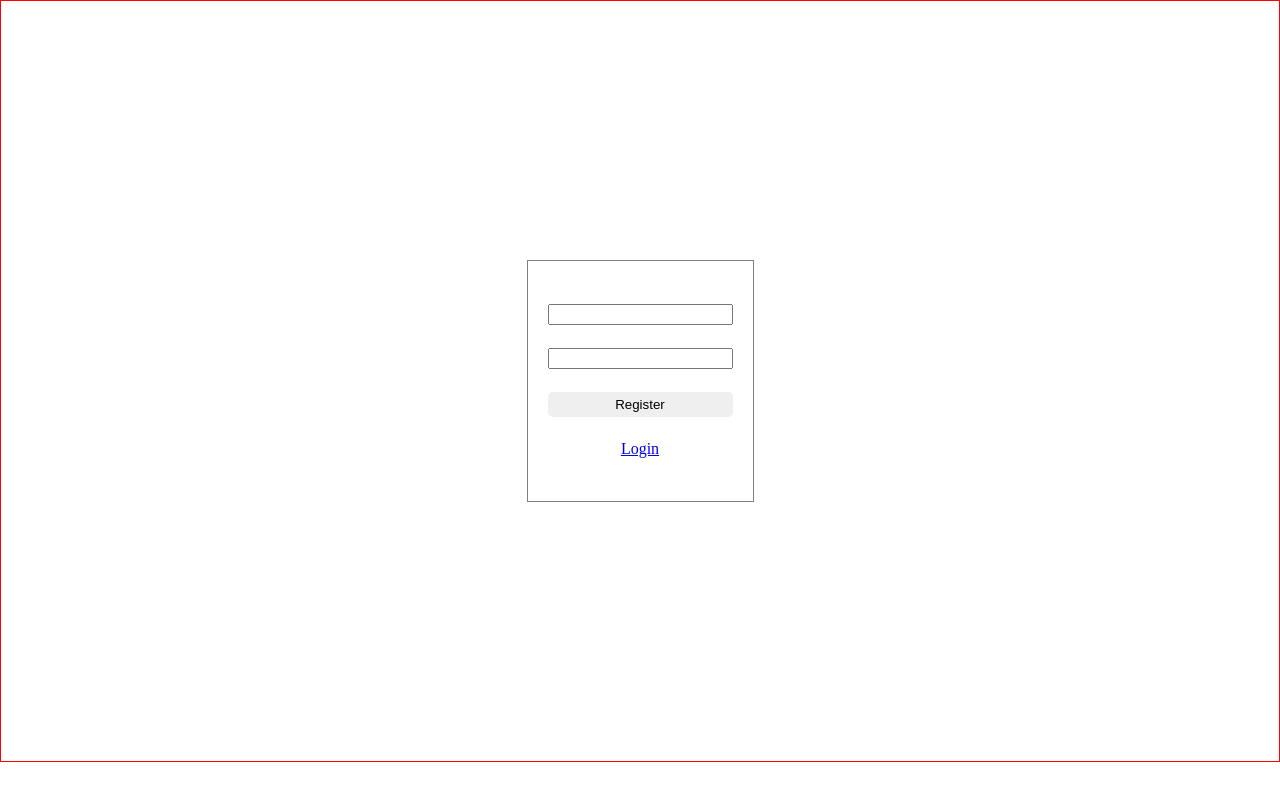
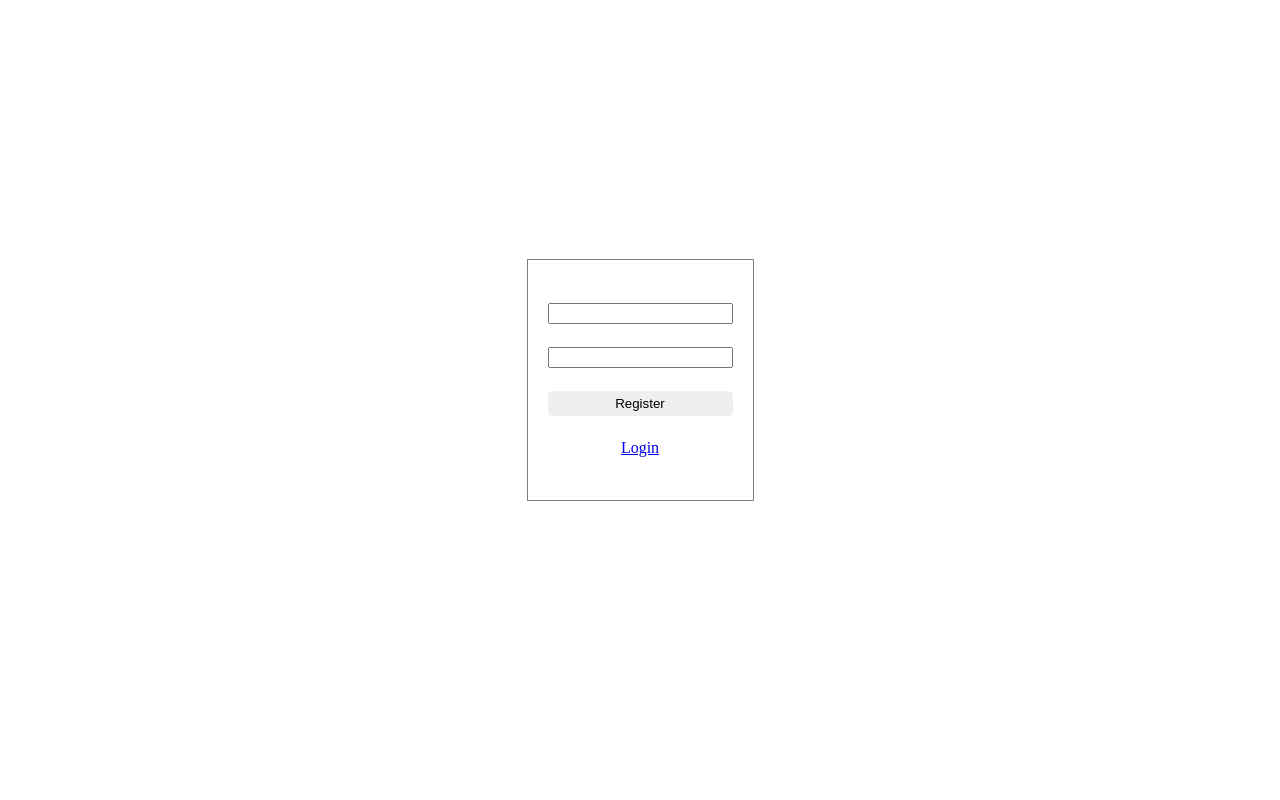
Before and after one commit to KiteRunner2/task-and-note, a React (Create React App) app: page /register in a window 1280 px wide. Built offline with nearby package versions, Linux system fonts and the light colour scheme.

Commit message:
update css in Login and Register components

```diff
--- a/src/components/Login/Login.css
+++ b/src/components/Login/Login.css
@@ -1,6 +1,5 @@
 .login-container {
   height: 95vh;
-  border: 1px solid red;
   overflow: hidden;
   display: flex;
   align-items: center;
--- a/src/components/Register/Register.css
+++ b/src/components/Register/Register.css
@@ -1,13 +1,12 @@
-.login-container {
+.register-container {
   height: 95vh;
-  border: 1px solid red;
   overflow: hidden;
   display: flex;
   align-items: center;
   justify-content: center;
 }
 
-.login-card {
+.register-card {
   padding: 20px;
   max-width: 400px;
   min-height: 200px;
--- a/src/components/Register/index.tsx
+++ b/src/components/Register/index.tsx
@@ -7,8 +7,8 @@ function Register() {
     console.log('clicked')
   }
   return (
-    <div className="login-container">
-      <div className="login-card">
+    <div className="register-container">
+      <div className="register-card">
         <input type="text" />
         <input type="password" />
         <Button onClick={handleClick}>Register</Button>
```
